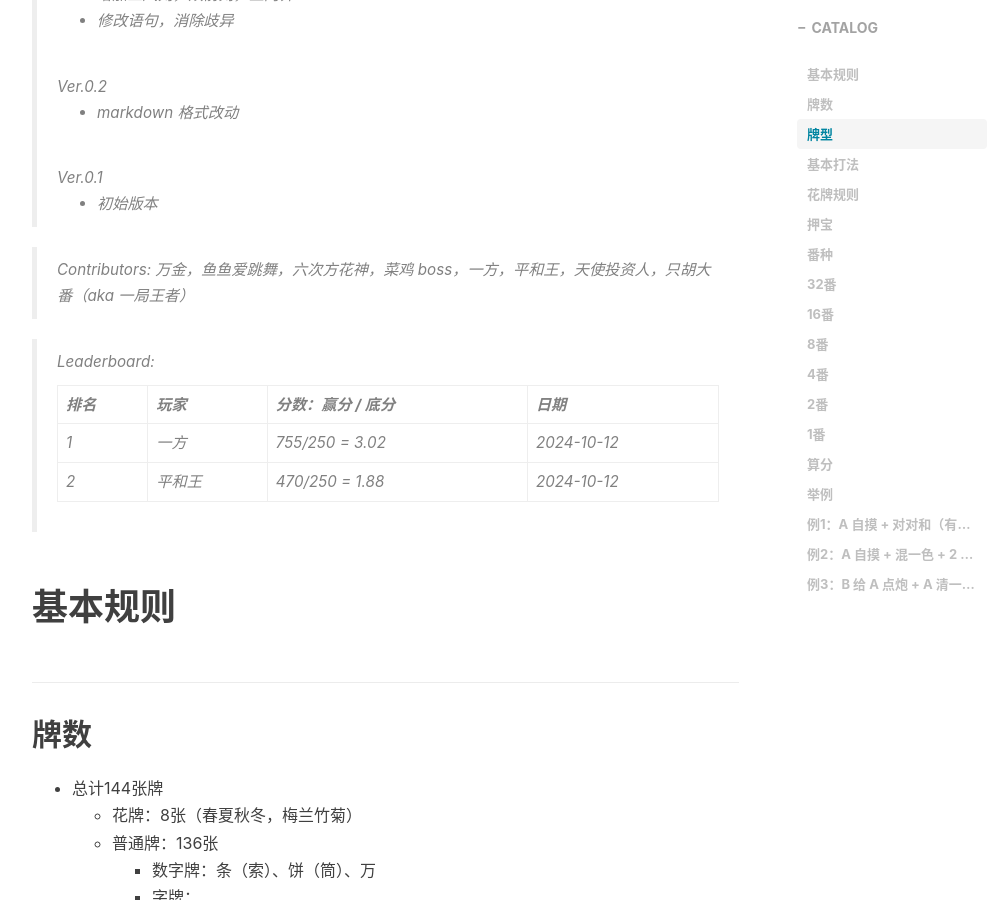
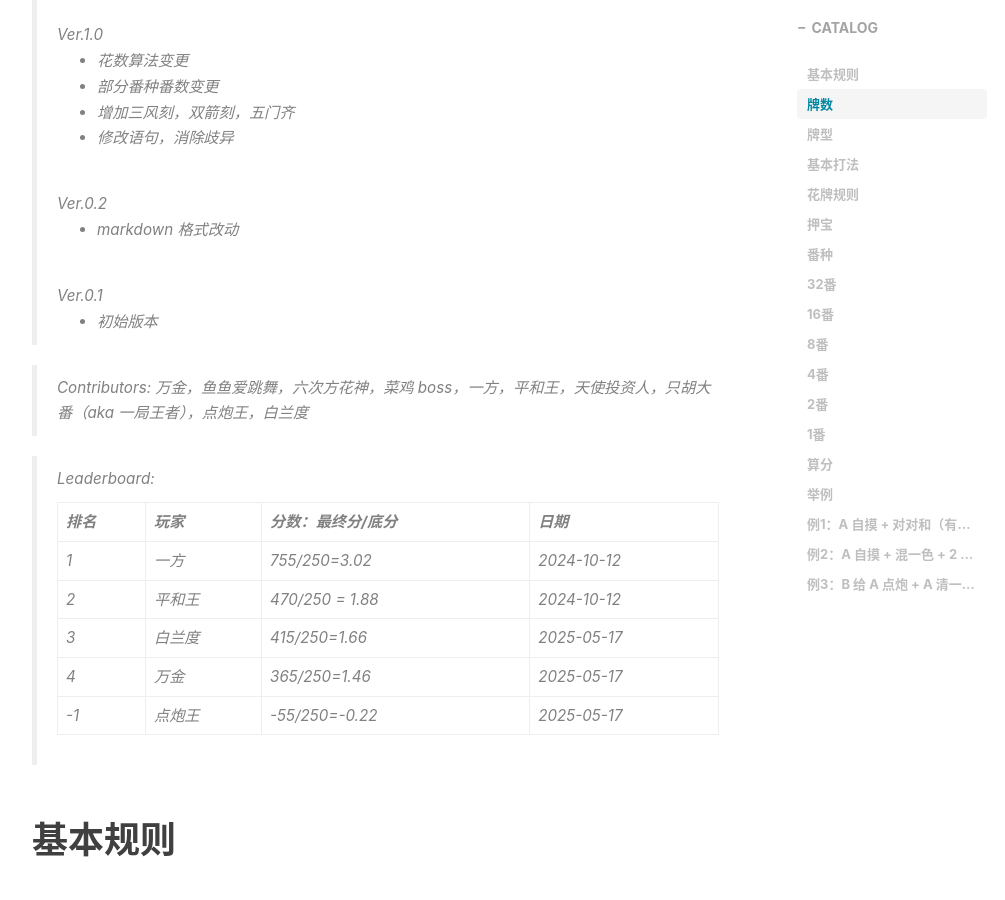
Before and after one commit to dutchflu/dutchflu.github.io, a Jekyll site: the page built from _posts/2024-10-13-改良无锡麻将.md, in a window 1280 px wide and 900 px high, scrolled down 954 px. Shown: the whole window, without its empty margins (233-1238 px from the left). Built offline with Jekyll 4.4.1, drawn with Linux system fonts in a browser that asks for light colours; nearby versions of some CDN libraries; comment, search, counter and statistics services are not loaded; some of the changed text lies outside the part shown.

Commit message:
更新3.1

```diff
--- a/_posts/2024-10-13-改良无锡麻将.md
+++ b/_posts/2024-10-13-改良无锡麻将.md
@@ -18,6 +18,11 @@
 > 为此，此版本在无锡本地麻将的基础上，融入了一些国标麻将、日麻和粤麻的番种，以此追求娱乐性（运气）与竞技性（技巧）的平衡。
 
 > 版本改动：
+>
+> Ver.3.1
+>
+> * 增加场风牌，自风牌
+> * 更新 leaderboard
 >
 > Ver.3.0
 >
@@ -49,14 +54,17 @@
 >
 > - 初始版本
 
-> Contributors: 万金，鱼鱼爱跳舞，六次方花神，菜鸡 boss，一方，平和王，天使投资人，只胡大番（aka 一局王者）
+> Contributors: 万金，鱼鱼爱跳舞，六次方花神，菜鸡 boss，一方，平和王，天使投资人，只胡大番（aka 一局王者），点炮王，白兰度
 
 > Leaderboard:
 >
-> | 排名 | 玩家   | 分数：赢分 / 底分 | 日期       |
+> | 排名 | 玩家   | 分数：最终分/底分 | 日期       |
 > | ---- | ------ | ----------------- | ---------- |
-> | 1    | 一方   | 755/250 = 3.02    | 2024-10-12 |
+> | 1    | 一方   | 755/250=3.02      | 2024-10-12 |
 > | 2    | 平和王 | 470/250 = 1.88    | 2024-10-12 |
+> | 3    | 白兰度 | 415/250=1.66      | 2025-05-17 |
+> | 4    | 万金   | 365/250=1.46      | 2025-05-17 |
+> | -1   | 点炮王 | -55/250=-0.22     | 2025-05-17 |
 
 # 基本规则
 
```
Also changed, not shown: other parts of _posts/2024-10-13-改良无锡麻将.md (+3 -1 lines).
